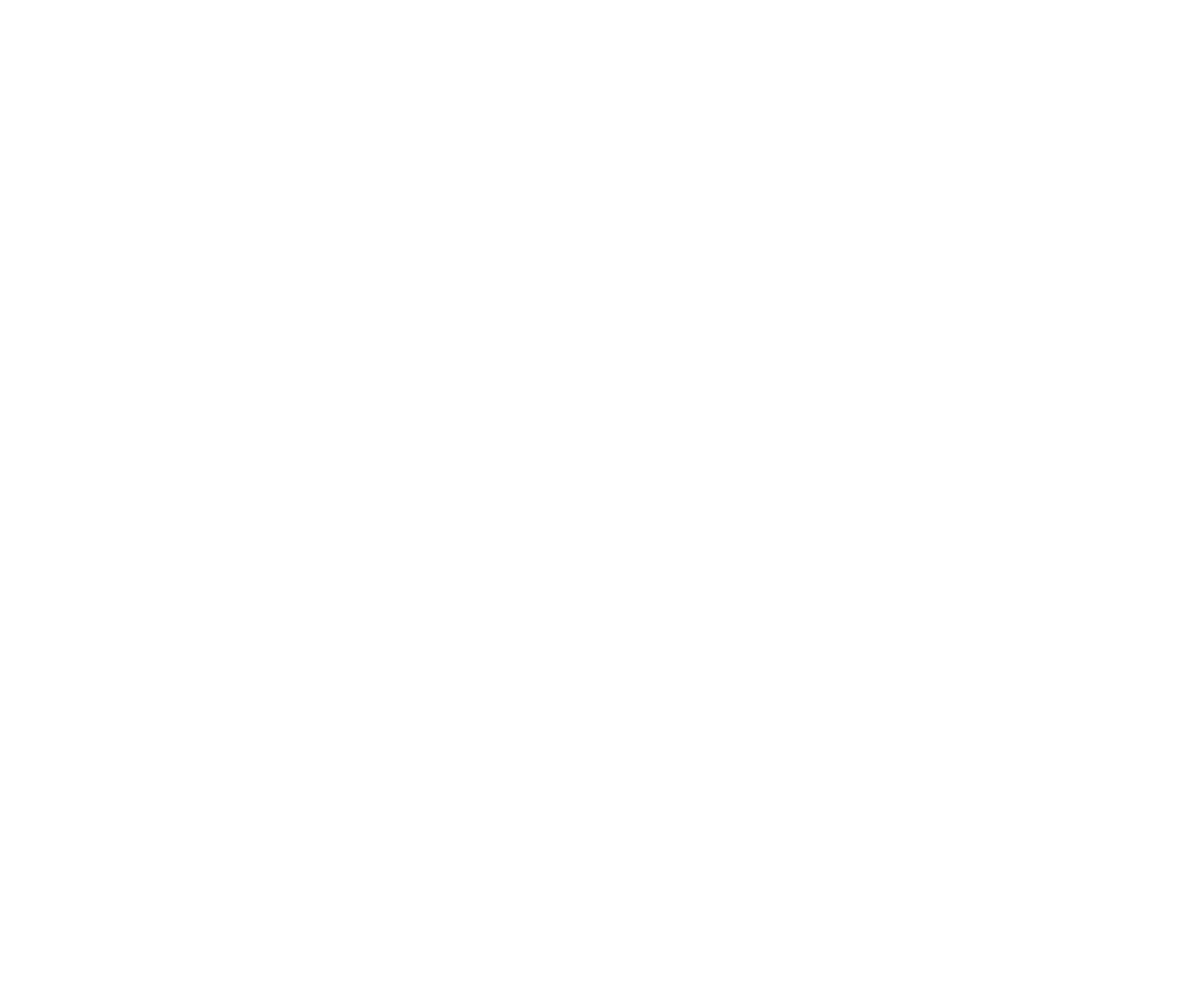
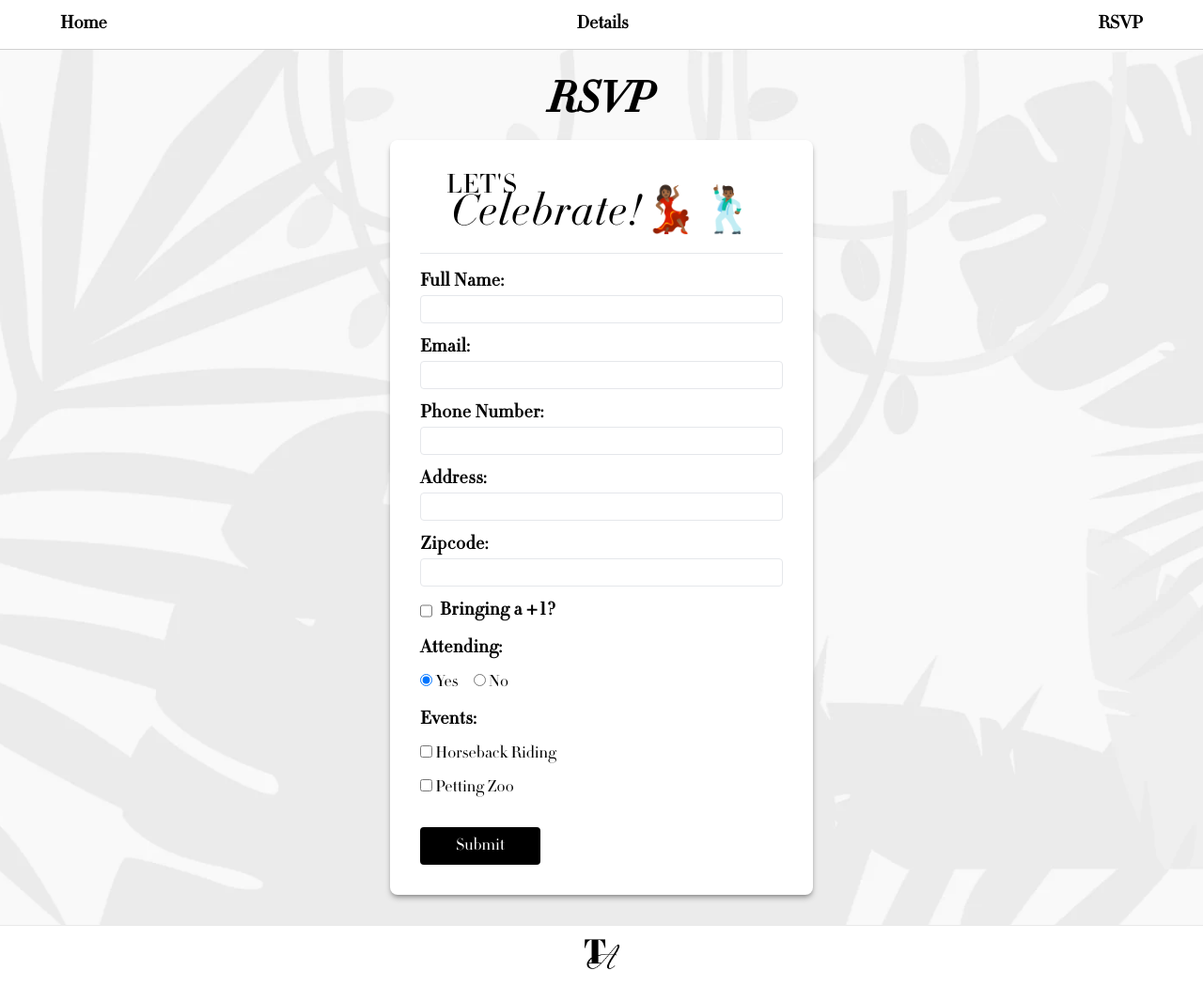
Before and after one commit to ghiasyalexandre/anne, an Angular app: page /TA-rsvp in a window 1280 px wide. Before the commit this address led to /. Shown: the whole page at 94% size. Before the commit the page ends 800 px from the top, so only its background shows below. Built offline with nearby package versions, Linux system fonts and the light colour scheme.

Commit message:
Release 2

```diff
--- a/src/app/app.component.ts
+++ b/src/app/app.component.ts
@@ -1,29 +1,40 @@
 import { Component } from '@angular/core';
-import { RouterOutlet, RouterModule, Router, NavigationEnd } from '@angular/router';
-import { FooterComponent } from "./footer/footer.component";
-import { NavbarComponent } from "./navbar/navbar.component";
+import {
+  RouterOutlet,
+  RouterModule,
+  Router,
+  NavigationEnd,
+} from '@angular/router';
+import { FooterComponent } from './footer/footer.component';
+import { NavbarComponent } from './navbar/navbar.component';
 import { CommonModule } from '@angular/common';
 import { filter } from 'rxjs';
 
 @Component({
   selector: 'app-root',
   standalone: true,
-  imports: [RouterOutlet, RouterModule, CommonModule, FooterComponent, NavbarComponent],
+  imports: [
+    RouterOutlet,
+    RouterModule,
+    CommonModule,
+    FooterComponent,
+    NavbarComponent,
+  ],
   templateUrl: './app.component.html',
   styleUrl: './app.component.scss',
 })
 export class AppComponent {
-  title = "Tico & Anne\'s Wedding";
+  title = "Tico & Anne's Wedding";
 
   shouldShowElement = false;
 
   constructor(private router: Router) {
-    this.router.events.pipe(
-      filter(event => event instanceof NavigationEnd)
-    ).subscribe((event: any) => {
-      const allowedRoutes = ['TAHome', 'TAdetails', 'TArsvp'];
-      const currentRoute = event.urlAfterRedirects.replace('/', '');
-      this.shouldShowElement = allowedRoutes.includes(currentRoute);
-    });
+    this.router.events
+      .pipe(filter((event) => event instanceof NavigationEnd))
+      .subscribe((event: any) => {
+        const allowedRoutes = ['TA-home', 'TA-details', 'TA-rsvp'];
+        const currentRoute = event.urlAfterRedirects.replace('/', '');
+        this.shouldShowElement = allowedRoutes.includes(currentRoute);
+      });
   }
 }
--- a/src/app/footer/footer.component.html
+++ b/src/app/footer/footer.component.html
@@ -3,7 +3,7 @@
 >
   <div class="py-3 px-4 flex flex-col place-items-center gap-1 w-full">
     <div class="flex place-items-center justify-center w-full">
-      <a routerLink="/" draggable="false">
+      <a routerLink="/TA-home" draggable="false">
         <img draggable="false" class="w-10 h-auto" src="./Monogram.webp" />
       </a>
     </div>
--- a/src/app/navbar/navbar.component.html
+++ b/src/app/navbar/navbar.component.html
@@ -3,7 +3,7 @@
 >
   <ul class="flex justify-between">
     <li>
-      <a draggable="false" routerLink="/TAHome" class="relative group">
+      <a draggable="false" routerLink="/TA-Home" class="relative group">
         Home
         <span
           class="absolute -bottom-1 left-0 w-0 h-0.5 bg-neutral-800 transition-all group-hover:w-full"
@@ -23,7 +23,7 @@
       </a>
     </li> -->
     <li>
-      <a draggable="false" routerLink="/TAdetails" class="relative group">
+      <a draggable="false" routerLink="/TA-details" class="relative group">
         Details
         <span
           class="absolute -bottom-1 left-0 w-0 h-0.5 bg-neutral-800 transition-all group-hover:w-full"
@@ -31,7 +31,7 @@
       </a>
     </li>
     <li>
-      <a draggable="false" routerLink="/TArsvp" class="relative group">
+      <a draggable="false" routerLink="/TA-rsvp" class="relative group">
         RSVP
         <span
           class="absolute -bottom-1 left-0 w-0 h-0.5 bg-neutral-800 transition-all group-hover:w-full"
```
Also changed, not shown: src/app/app.routes.ts (+5 -5 lines).
